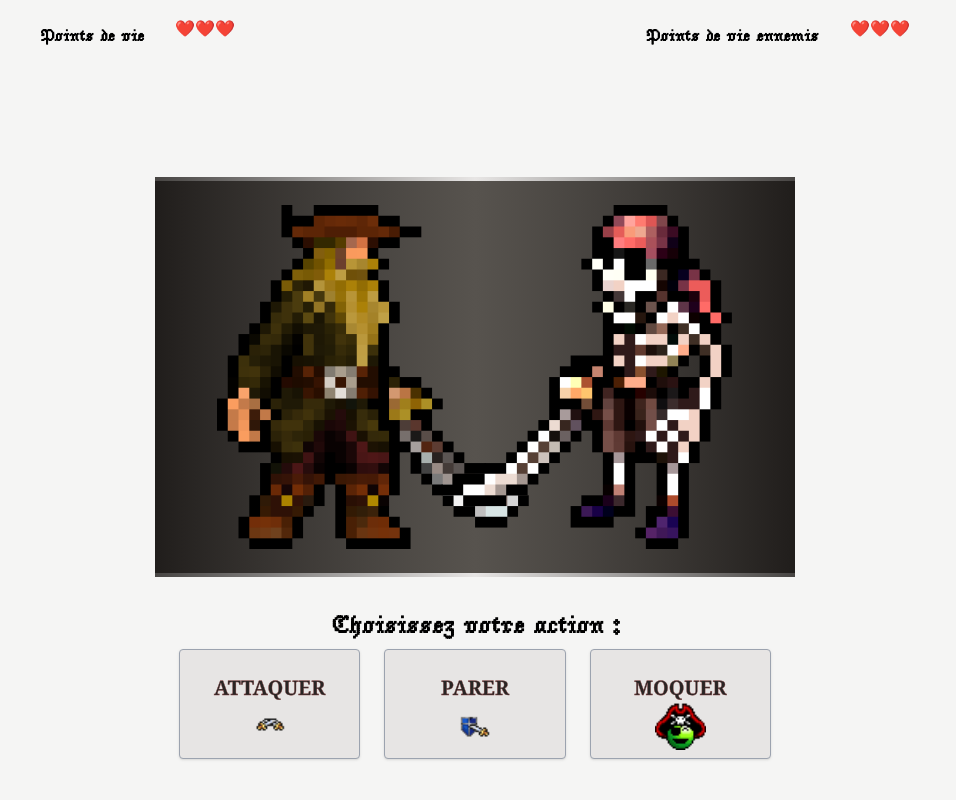
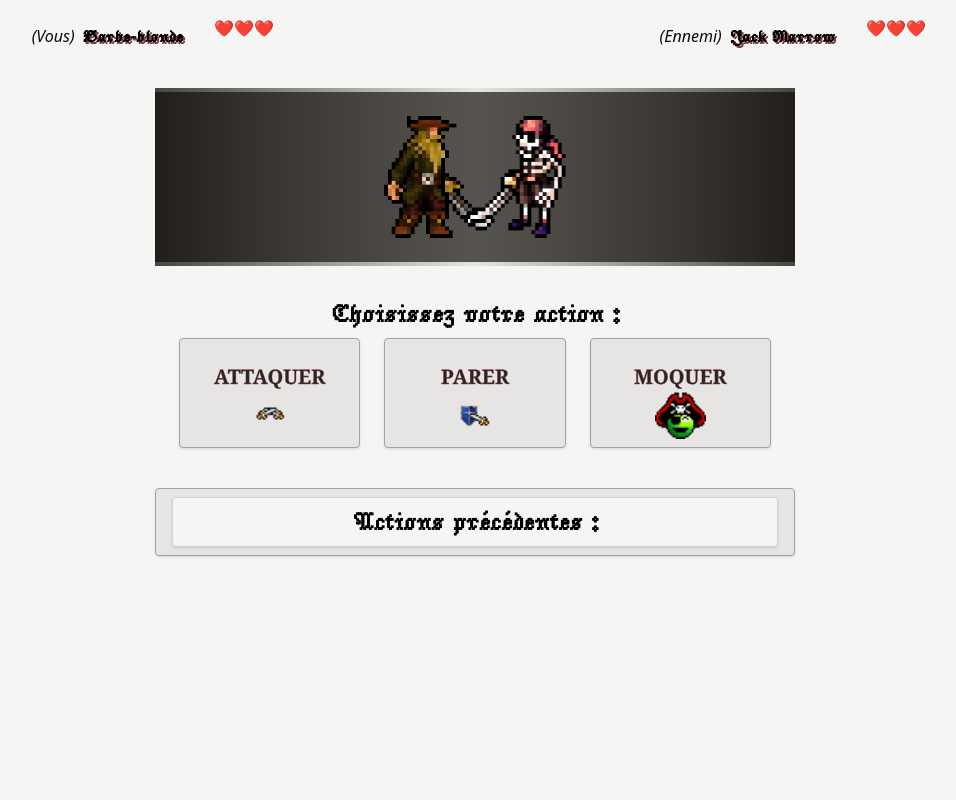
Before and after one commit to AlexandreVivier/pirates-spr, a Vue app: page /fight in a window 1280 px wide. Shown: the top 800 px of the page, without its empty margins (165-1121 px from the left). Built offline with nearby package versions, Linux system fonts and the light colour scheme.

Commit message:
barbeblonde

```diff
--- a/src/components/DuelingImages2.vue
+++ b/src/components/DuelingImages2.vue
@@ -1,6 +1,6 @@
 
 <template>
-    <div class="flex flex-row justify-center items-center w-10/12 md:w-1/2 bg-gradient-to-r from-stone-900/80 via-stone-200 to-stone-900/80 h-1/2 py-1">
+    <div class="flex flex-row justify-center items-center w-full md:w-1/2 bg-gradient-to-r from-stone-900/80 via-stone-200 to-stone-900/80 h-full py-1">
     <div class="flex flex-row bg-gradient-to-r from-stone-900/90 via-stone-600 to-stone-900/90 w-full py-6 h-full justify-center">
         <div class="bg-contain bg-no-repeat bg-center w-full h-full" :style="{ backgroundImage: `url(${playerSkin})` }">
             <div class="bg-contain bg-no-repeat bg-center w-full h-full transform -scale-x-100" :style="{ backgroundImage: `url(${ennemySkin})` }">
--- a/src/components/FightScreen.vue
+++ b/src/components/FightScreen.vue
@@ -1,11 +1,11 @@
 <template>
-    <div class="bg-stone-100 dark:bg-stone-900 h-full">
+    <div class="bg-stone-100 dark:bg-stone-900 min-h-screen">
     <div class="flex flex-col items-center w-full bg-stone-100 dark:bg-stone-900 h-screen">
         <TitleCard v-if="gameover === true"/>
 
         <div class="flex justify-around items-center w-full">
-            <HitPoints label="Points de vie" :currHealth="playerCurrHealth" :maxHealth="playerMaxHealth" />
-            <HitPoints label="Points de vie ennemis" :currHealth="enemyCurrHealth" :maxHealth="enemyMaxHealth" class="flex-row-reverse"/>
+            <HitPoints label="(Vous)" :currHealth="playerCurrHealth" :maxHealth="playerMaxHealth" :charaName="playerName"/>
+            <HitPoints label="(Ennemi)" :currHealth="enemyCurrHealth" :maxHealth="enemyMaxHealth" :charaName="ennemyName" class="flex-row-reverse"/>
         </div>
 
         <div v-show="gameover === true" class="flex flex-col justify-center items-center mb-4">
@@ -13,7 +13,7 @@
             <CommonButton label="Rejouer ?" action="/selection"/>
         </div>
 
-        <div v-if="gameover === false" class="flex flex-col w-full min-h-screen justify-center items-center">
+        <div v-if="gameover === false" class="flex flex-col w-full min-h-[50vh] justify-center items-center">
             <DuelingImages2 :playerSkin="playerSkins[playerChoice]"
             :ennemySkin="enemySkins[computerChoice]"/>
             <ActionPannel @update-history="updateHistory"/>
--- a/src/components/HitPoints.vue
+++ b/src/components/HitPoints.vue
@@ -1,7 +1,12 @@
 <template>
 <div class="flex flex-col lg:flex-row dark:text-stone-100 justify-center items-center mb-4 py-2 px-4">
-            <h2 class="font-semibold py-2 px-4 text-center bastarda">
+            <h2 class="font-semibold py-2 px-4 text-center">
+                <span class="italic text-stone-950 dark:text-stone-300 px-2 font-thin">
                 {{ label }}
+                </span>
+                <span class="font-bold bastarda text-shadow-special">
+                    {{ charaName }}
+                </span>
             </h2>
             <div class="flex justify-center items-center mb-4 py-2 px-4">
                 <p v-for="n in props.currHealth" :key="n">
@@ -21,5 +26,6 @@ const props = defineProps({
     label: String,
     currHealth: Number,
     maxHealth: Number,
+    charaName: String
 })
 </script>
```
